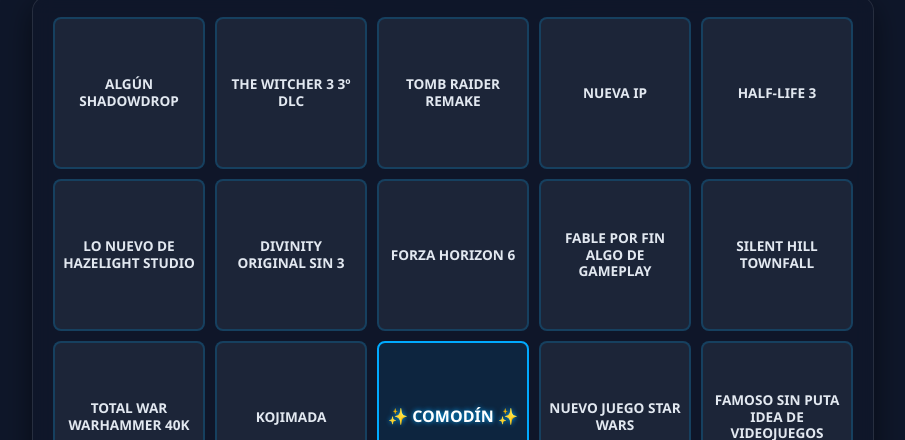
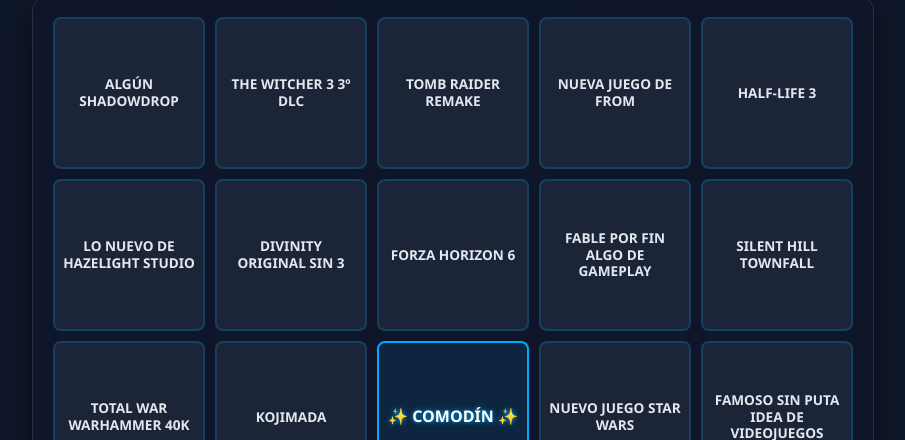
Before and after one commit to JorgePove/bingo_tga_2025_boche, a plain HTML site: page index.html in a window 1280 px wide. Shown: the part 360-800 px from the top of the page, without its empty margins (187-1092 px from the left). Drawn offline with Linux system fonts and the light colour scheme.

Commit message:
Update index.html
Nueva IP cambio a Nuevo Juego de From

```diff
--- a/index.html
+++ b/index.html
@@ -259,7 +259,7 @@
             "ALGÚN SHADOWDROP",
             "THE WITCHER 3 3º DLC",
             "TOMB RAIDER REMAKE",
-            "NUEVA IP",
+            "NUEVA JUEGO DE FROM",
             "HALF-LIFE 3",
             // Fila 2
             "LO NUEVO DE HAZELIGHT STUDIO",
```
